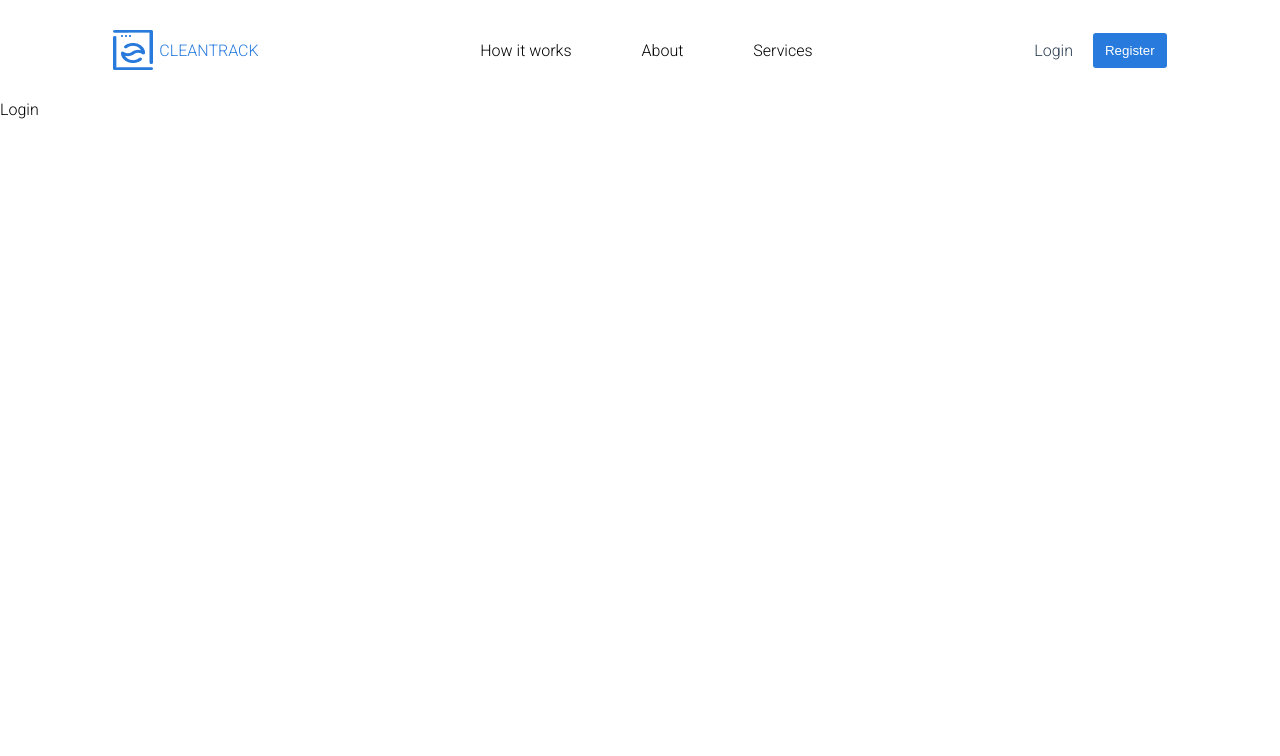
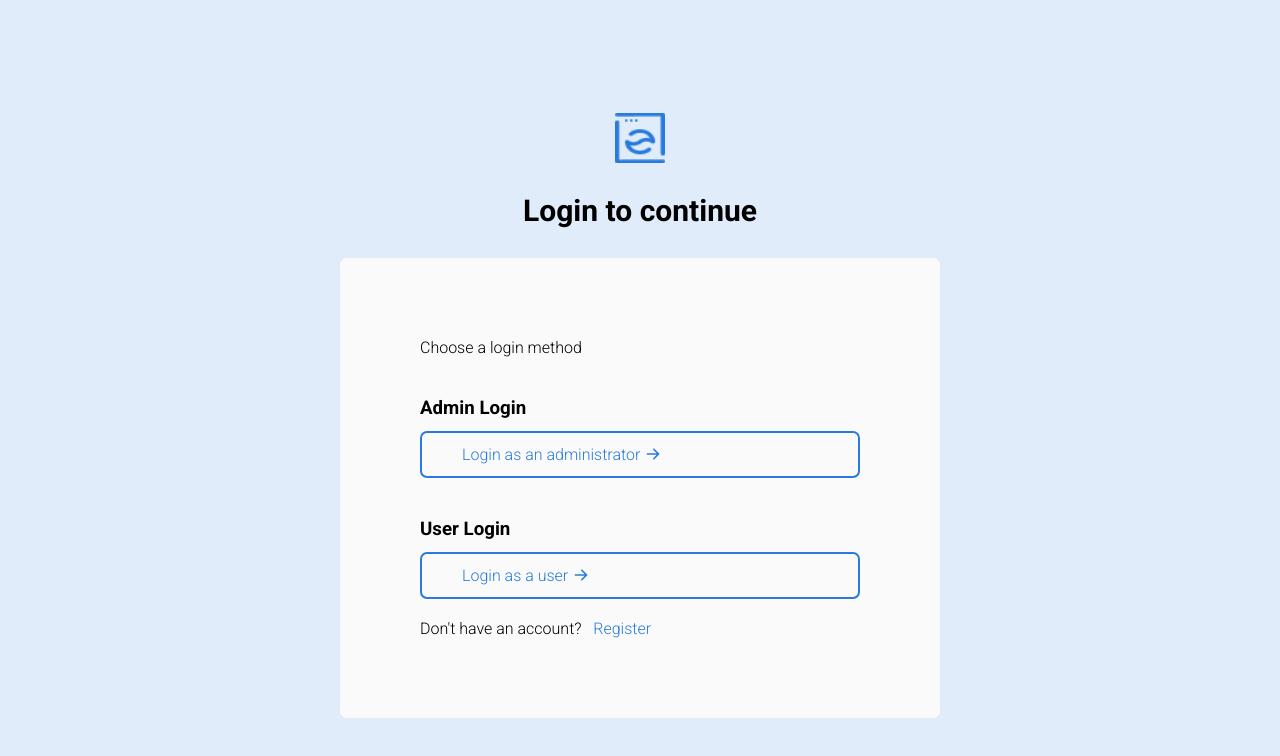
Before and after one commit to SanTeeee/Clean-Track, a React (Vite) app: page /Login in a window 1280 px wide. Shown: the top 756 px of the page. Built offline with nearby package versions, Linux system fonts and the light colour scheme.

Commit message:
Complete login auth page

```diff
--- a/src/components/App.jsx
+++ b/src/components/App.jsx
@@ -7,7 +7,6 @@ import Navbar from "./LandingPage/navbar/Navbar";
 function App() {
   return (
     <>
-      <Navbar />
       <Routes>
         <Route path="/" element={<LandingPage />} />
         <Route path="/Login" element={<Login />} />
--- a/src/components/Authentication/Login.css
+++ b/src/components/Authentication/Login.css
@@ -1,3 +1,52 @@
 .LoginWrap {
-  margin-top: 100px;
+  background-color: #e1ecfa;
+  height: 100vh;
+  width: 100vw;
+  display: flex;
+  justify-content: center;
+  align-items: center;
+  flex-direction: column;
 }
+.LoginWrap img {
+  width: 50px;
+  height: 50px;
+  object-fit: contain;
+  margin: 30px 0;
+}
+
+.auth {
+  background-color: #fafafa;
+  border-radius: 7px;
+}
+.authContents {
+  padding: 80px;
+  width: 600px;
+  display: flex;
+  flex-direction: column;
+}
+.firstP {
+  margin-bottom: 30px;
+  font-weight: 600;
+  font-size: 30px;
+}
+.routeToAuth {
+  margin-top: 40px;
+}
+.routeToAuth a p {
+  display: flex;
+  align-items: center;
+  column-gap: 5px;
+  color: #287bdd;
+}
+.Admin {
+  width: 100%;
+  border: 2px solid #287bdd;
+  padding: 12px 40px;
+  border-radius: 7px;
+  margin-top: 12px;
+}
+.Admin a {
+}
+.authContents p:nth-child(4) {
+  margin-top: 20px;
+}
--- a/src/components/Authentication/Login.jsx
+++ b/src/components/Authentication/Login.jsx
@@ -1,9 +1,45 @@
 import React from "react";
 import "./Login.css";
-import Navbar from "../LandingPage/navbar/Navbar";
+import icon from "../../assets/CT Icon.png";
+import { HiArrowRight } from "react-icons/hi";
+import { Link } from "react-router-dom";
 
 const Login = () => {
-  return <div className="LoginWrap">Login</div>;
+  return (
+    <div className="LoginWrap">
+      <img src={icon} />
+      <p className="firstP">Login to continue</p>
+      <div className="auth">
+        <div className="authContents">
+          <p>Choose a login method</p>
+
+          <div to={"/"} className="routeToAuth">
+            <h3>Admin Login</h3>
+            <Link>
+              <p className="Admin">
+                Login as an administrator <HiArrowRight />
+              </p>
+            </Link>
+          </div>
+          <div to={"/"} className="routeToAuth">
+            <h3>User Login</h3>
+            <Link>
+              <p className="Admin">
+                Login as a user
+                <HiArrowRight />
+              </p>
+            </Link>
+          </div>
+          <p>
+            Don't have an account? &nbsp;{" "}
+            <Link to={"/"} style={{ color: "#287bdd" }}>
+              Register
+            </Link>
+          </p>
+        </div>
+      </div>
+    </div>
+  );
 };
 
 export default Login;
--- a/src/components/LandingPage/FirstPage/Firstpage.css
+++ b/src/components/LandingPage/FirstPage/Firstpage.css
@@ -46,12 +46,13 @@ button {
   height: auto;
   align-items: center;
   column-gap: 60px;
+  padding: 30px 0;
 }
 .firstPage h1 {
   font-size: 2.7em;
 }
 .buttons {
-  margin-top: 30px;
+  margin-top: 50px;
 }
 
 .writeUpCont {
--- a/src/components/LandingPage/FirstPage/Firstpage.jsx
+++ b/src/components/LandingPage/FirstPage/Firstpage.jsx
@@ -14,6 +14,7 @@ const Firstpage = () => {
 
     return () => clearInterval(intervalId);
   }, []);
+  console.log(texts.length);
 
   return (
     <div className="firstPageCont">
```
